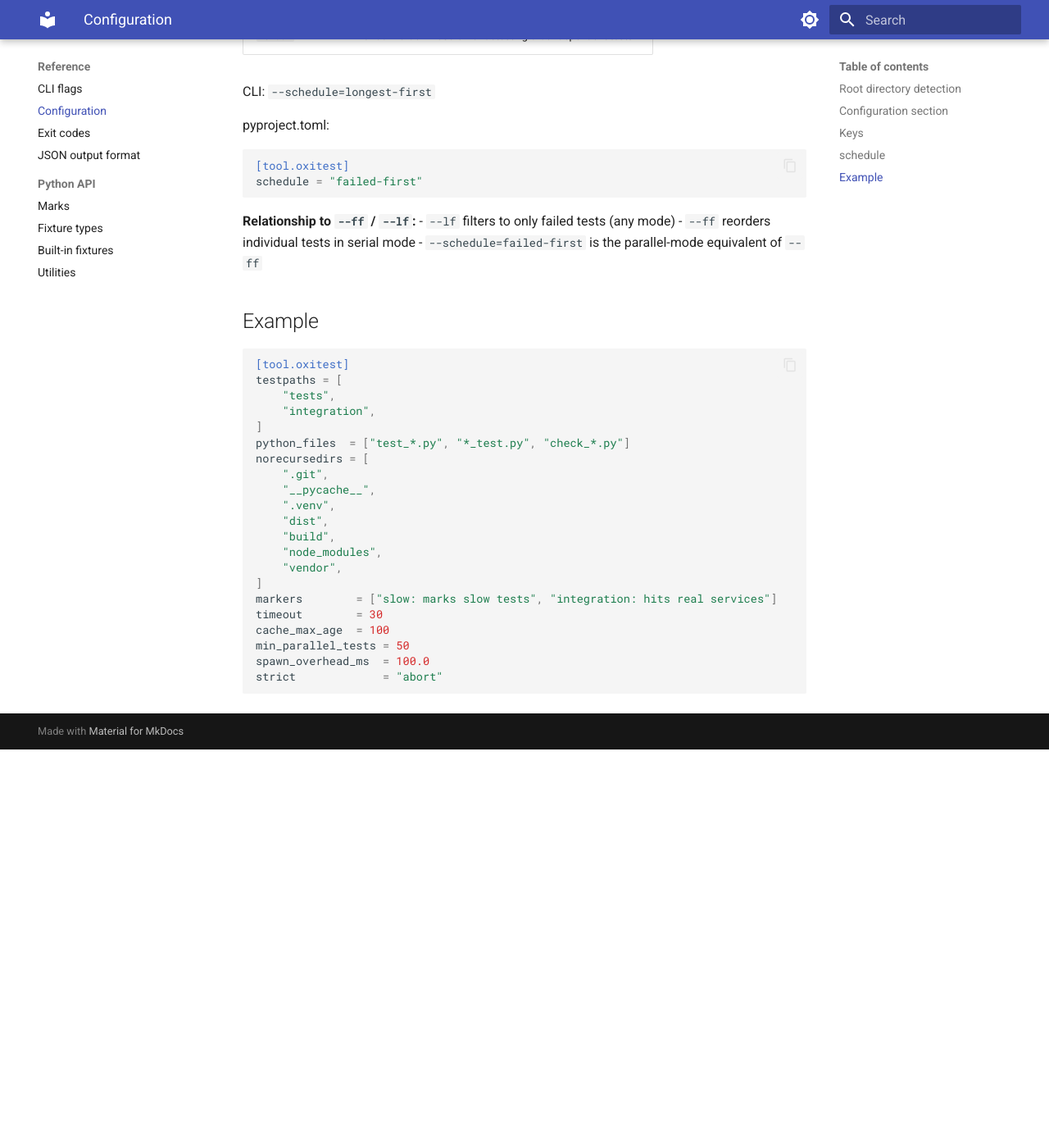
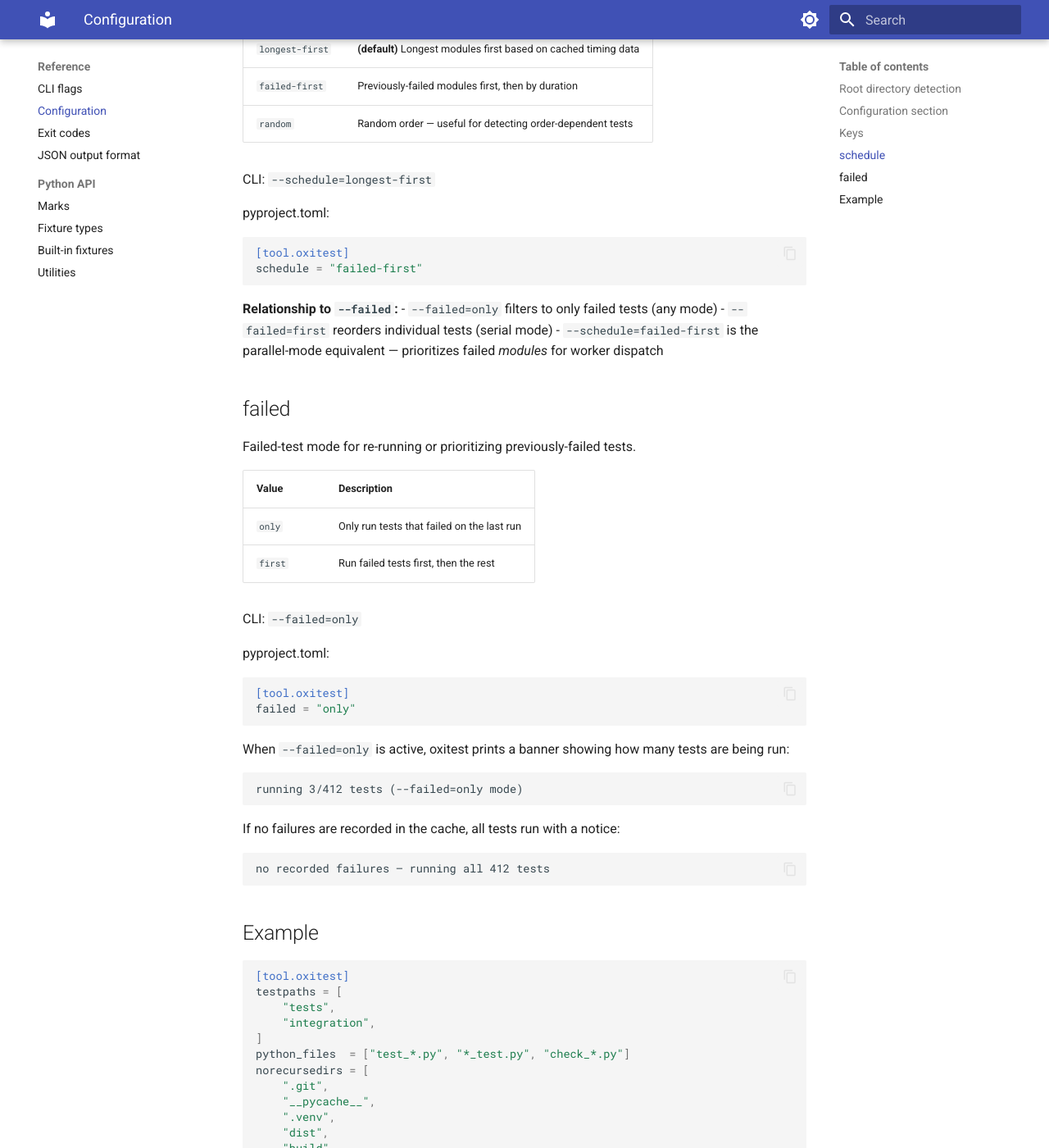
Before and after one commit to kalonji-tools/oxitest, an MkDocs documentation site: the page built from docs/src/reference/configuration.md, in a window 1280 px wide and 1400 px high, scrolled down 2410 px. Shown: the whole window at 82% size. Built offline with MkDocs 1.6.1 and Material for MkDocs 9.7.7, drawn with Linux system fonts in a browser that asks for light colours; before the commit the page ends 3324 px from its top, so only the background shows below that; some of the changed text lies outside the part shown.

Commit message:
docs: document --failed=only|first flag in configuration reference
Assisted-by: Claude Opus 4.6 (1M context) <noreply@anthropic.com>

````diff
--- a/docs/src/reference/configuration.md
+++ b/docs/src/reference/configuration.md
@@ -35,6 +35,7 @@ only this section — it does not fall back to `[tool.pytest]` or
 | `timeout_multiplier` | float | — | Multiplies all timeout values. Useful in slow CI environments (e.g. `2.0` doubles every timeout). When omitted, no multiplier is applied. |
 | `spawn_overhead_ms` | float | `250.0` | Estimated cost in milliseconds to spawn a single worker process. The scheduler uses `spawn_overhead_ms × worker_count` as the total spawn budget when deciding whether parallelism is worth it. |
 | `schedule` | string | `"longest-first"` | Group scheduling strategy for parallel runs. One of: `"longest-first"` (modules in descending duration order), `"failed-first"` (failed modules first, then by duration), `"random"` (random order). |
+| `failed` | string | — | Failed-test mode. `"only"` runs just previously-failed tests; `"first"` runs failures before the rest. When omitted, all tests run in normal order. |
 | `strict` | string | — | Enforce strict conventions at run time. `"abort"` exits with code 3 before any tests run. `"enforce"` runs tests but turns violations into errors. CLI `--strict` overrides this value. |
 
 ## schedule
@@ -55,10 +56,39 @@ pyproject.toml:
 schedule = "failed-first"
 ```
 
-**Relationship to `--ff` / `--lf`:**
-- `--lf` filters to only failed tests (any mode)
-- `--ff` reorders individual tests in serial mode
-- `--schedule=failed-first` is the parallel-mode equivalent of `--ff`
+**Relationship to `--failed`:**
+- `--failed=only` filters to only failed tests (any mode)
+- `--failed=first` reorders individual tests (serial mode)
+- `--schedule=failed-first` is the parallel-mode equivalent — prioritizes failed *modules* for worker dispatch
+
+## failed
+
+Failed-test mode for re-running or prioritizing previously-failed tests.
+
+| Value | Description |
+|-------|-------------|
+| `only` | Only run tests that failed on the last run |
+| `first` | Run failed tests first, then the rest |
+
+CLI: `--failed=only`
+
+pyproject.toml:
+```toml
+[tool.oxitest]
+failed = "only"
+```
+
+When `--failed=only` is active, oxitest prints a banner showing how many tests are being run:
+
+```
+running 3/412 tests (--failed=only mode)
+```
+
+If no failures are recorded in the cache, all tests run with a notice:
+
+```
+no recorded failures — running all 412 tests
+```
 
 ## Example
 
````
